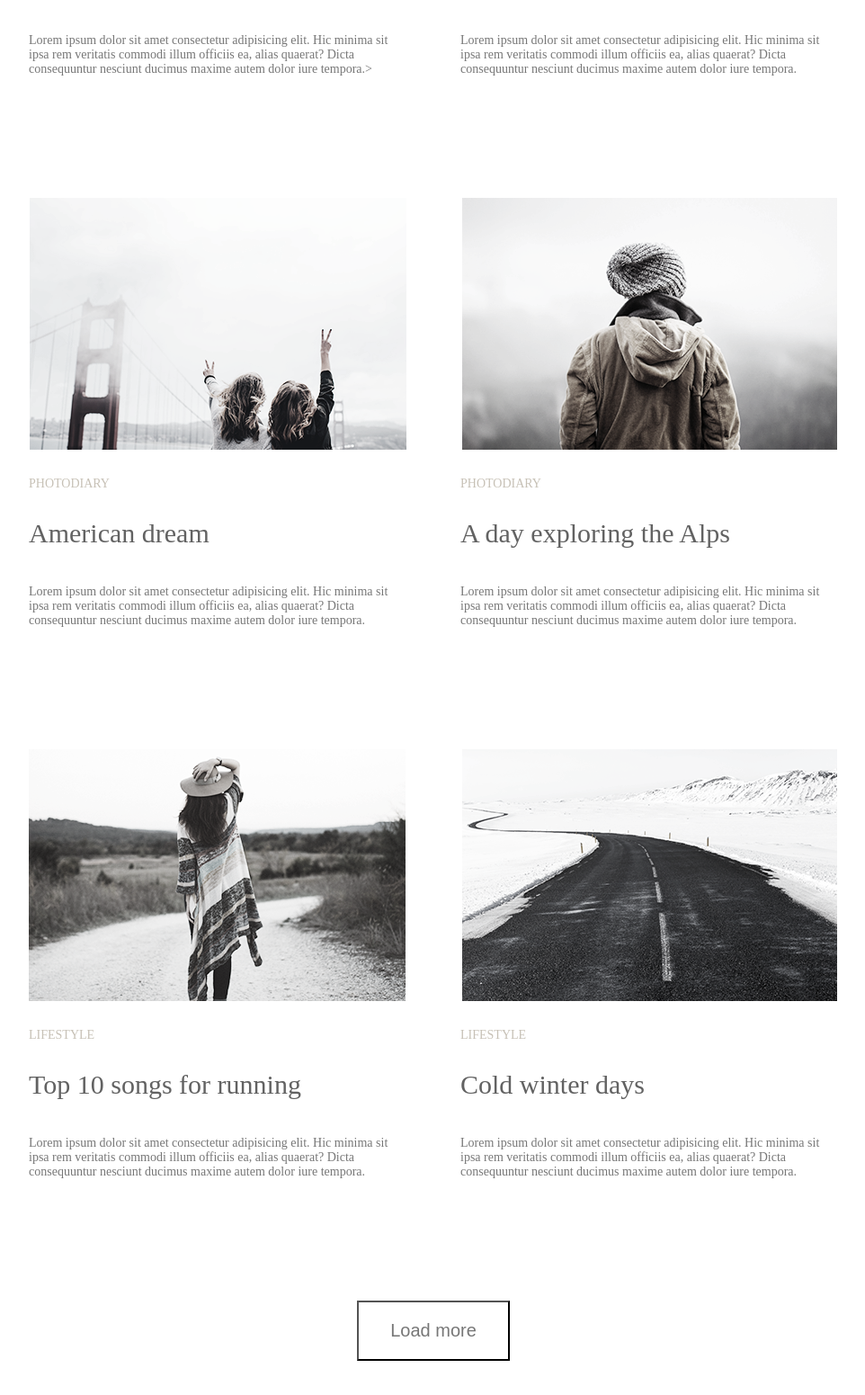
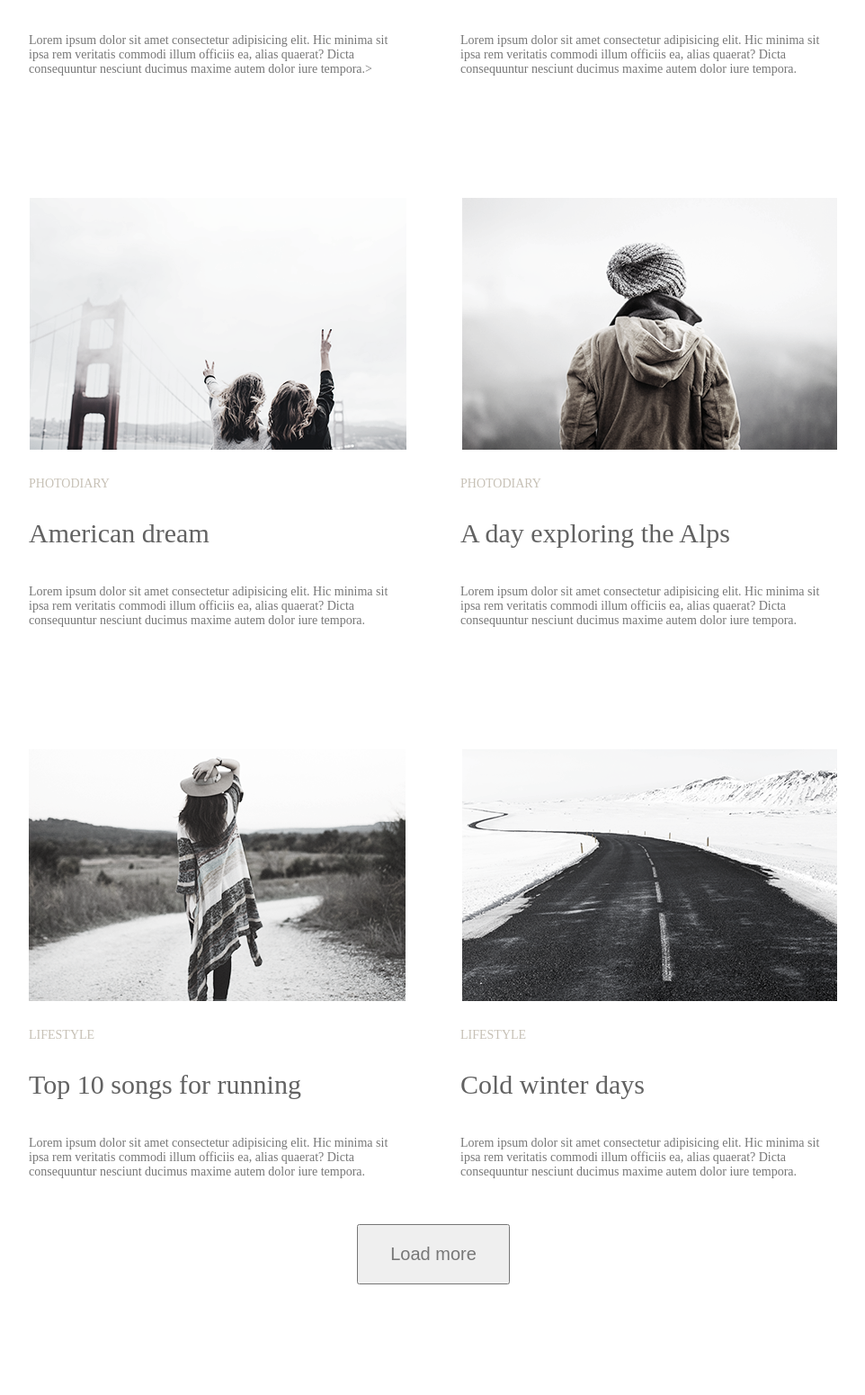
Before and after one commit to yuraostapenko/bootcamp7, a plain HTML site: page module_02/index.html in a window 1280 px wide. Shown: the part 585-2136 px from the top of the page at 90% size, without its empty margins (158-1120 px from the left). After the commit the page ends 2083 px from the top, so only its background shows below. Drawn offline with Linux system fonts and the light colour scheme.

Commit message:
added changes

```diff
--- a/module_02/css/describe.css
+++ b/module_02/css/describe.css
@@ -16,17 +16,21 @@
     tab-size: 14px;
     text-transform: uppercase;
 }
+.link:hover {
+    color: #14aff5
+}
 
 .link:last-child {
     margin-right: 0;
 }
 
-.blue {
-    color: #14aff5;
-}
 
-.describe {
+
+.info-cards {
     font-size: 0;
+    width: 900px;
+    margin: auto;
+    text-align: center;
 }
 
 .card {
@@ -34,15 +38,15 @@
     margin-right: 60px;
     vertical-align: top;
     width: 420px;
-    padding-bottom: 135px;
+    margin-bottom: 135px;
 }
 
 .card:nth-child(2n+2) {
     margin-right: 0;
 }
 
-.card:nth-last-child(-n+2) {
-    padding-bottom: 0;
+.card:nth-child(n+4) {
+    margin-bottom: 0;
 }
 
 .text-menu {
@@ -52,6 +56,8 @@
     text-transform: uppercase;
     color: #c7c1b6;
     padding: 30px 0 30px;
+    font-weight: 300;
+
 }
 
 .title {
@@ -60,7 +66,8 @@
     color: #626262;
     text-align: left;
     font-weight: 500;
-    padding-bottom: 40px;
+    margin-bottom: 40px;
+    width: 400px;
 }
 
 .text {
@@ -68,13 +75,18 @@
     font-size: 14px;
     color: #777;
     text-align: left;
+    font-weight: normal;
+    width: 420px;
 }
 
 .button-load {
     padding: 20px 35px;
     font-size: 20px;
     font-family: "PlayfairDisplay" sans-serif;
-    margin-bottom: 70px;
-    background-color: #fff;
+    margin: 50px 0 70px 0;
+    background-color: none;
     color: #777;
+
+
+
 }
--- a/module_02/index.html
+++ b/module_02/index.html
@@ -10,53 +10,58 @@
 </head>
 
 <body>
-    <div class="container">
-        <nav class="menu">
-            <a href="" class="link blue">Lifestyle</a>
-            <a href="" class="link">Photodiary</a>
-            <a href="" class="link">Music</a>
-            <a href="" class="link">Travel</a>
-        </nav>
-        <section class="describe">
-            <div class="card">
+    <div class="header">
+        <div class="container">
+            <nav class="menu">
+                <a href="" class="link">Lifestyle</a>
+                <a href="" class="link">Photodiary</a>
+                <a href="" class="link">Music</a>
+                <a href="" class="link">Travel</a>
+            </nav>
+        </div>
+
+        <main class="info-cards">
+            <article class="card">
                 <img src="./image/pic1.png" alt="foto" class="image img1">
                 <p class="text-menu">Lifestyle</p>
                 <h2 class="title">More then just a music festival</h2>
                 <p class="text">Lorem ipsum dolor sit amet consectetur adipisicing elit. Hic minima sit ipsa rem veritatis commodi illum officiis ea, alias quaerat? Dicta consequuntur nesciunt ducimus maxime autem dolor iure tempora.></p>
-            </div>
-            <div class="card">
+            </article>
+            <article class="card">
                 <img src="./image/pic2.png" alt="foto" class="image">
                 <p class="text-menu">Lifestyle</p>
                 <h2 class="title">Life tastests better with cofee</h2>
                 <p class="text">Lorem ipsum dolor sit amet consectetur adipisicing elit. Hic minima sit ipsa rem veritatis commodi illum officiis ea, alias quaerat? Dicta consequuntur nesciunt ducimus maxime autem dolor iure tempora.</p>
-            </div>
-            <div class="card">
+            </article>
+            <article class="card">
                 <img src="./image/pic3.png" alt="foto" class="image">
                 <p class="text-menu">Photodiary</p>
                 <h2 class="title">American dream</h2>
                 <p class="text">Lorem ipsum dolor sit amet consectetur adipisicing elit. Hic minima sit ipsa rem veritatis commodi illum officiis ea, alias quaerat? Dicta consequuntur nesciunt ducimus maxime autem dolor iure tempora.</p>
-            </div>
-            <div class="card">
+            </article>
+            <article class="card">
                 <img src="./image/pic4.png" alt="foto" class="image">
                 <p class="text-menu">Photodiary</p>
                 <h2 class="title">A day exploring the Alps</h2>
                 <p class="text">Lorem ipsum dolor sit amet consectetur adipisicing elit. Hic minima sit ipsa rem veritatis commodi illum officiis ea, alias quaerat? Dicta consequuntur nesciunt ducimus maxime autem dolor iure tempora.</p>
-            </div>
-            <div class="card">
+            </article>
+            <article class="card">
                 <img src="./image/pic5.png" alt="foto" class="image">
                 <p class="text-menu">Lifestyle</p>
                 <h2 class="title">Top 10 songs for running</h2>
                 <p class="text">Lorem ipsum dolor sit amet consectetur adipisicing elit. Hic minima sit ipsa rem veritatis commodi illum officiis ea, alias quaerat? Dicta consequuntur nesciunt ducimus maxime autem dolor iure tempora.</p>
-            </div>
-            <div class="card">
+            </article>
+            <article class="card">
                 <img src="./image/pic6.png" alt="foto" class="image">
                 <p class="text-menu">Lifestyle</p>
                 <h2 class="title">Cold winter days</h2>
                 <p class="text">Lorem ipsum dolor sit amet consectetur adipisicing elit. Hic minima sit ipsa rem veritatis commodi illum officiis ea, alias quaerat? Dicta consequuntur nesciunt ducimus maxime autem dolor iure tempora.</p>
-            </div>
+            </article>
             <button class="button-load">Load more</button>
-        </section>
+        </main>
+
     </div>
+
 </body>
 
 </html>
```
